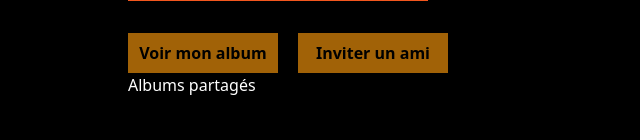
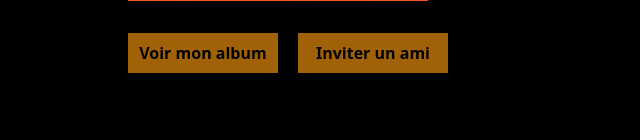
Before and after one commit to HyTaXx/ProjetBack, a PHP site: page /my-albums.php in a window 1280 px wide. Shown: the part 660-800 px from the top of the page, without its empty margins (0-640 px from the left). Run offline with PHP 8.4, Linux system fonts and the light colour scheme; the visitor is signed in with stand-in values (Sample User, id 1); tables that the repository leaves empty or names only in its code hold one stand-in row (values such as "Sample post"); some libraries are stand-ins or nearby versions.

Commit message:
:hammer: my-albums shared fixed

```diff
--- a/my-albums.php
+++ b/my-albums.php
@@ -78,13 +78,12 @@
         </div>
     <?php endforeach; } ?>
 
-    <h1>Albums partagés</h1>
-
     <?php
 
     $sharedalbums = $connection->getAcceptedInvitations($_SESSION['id']);
-
-    ?>
+    if($sharedalbums){?>
+        <h1>Albums Partagés</h1>
+    <?php } ?>
 
 
     </section>
```
